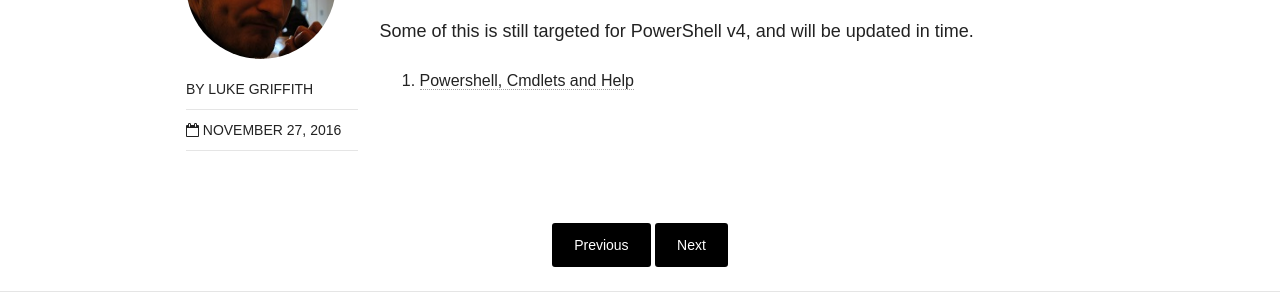
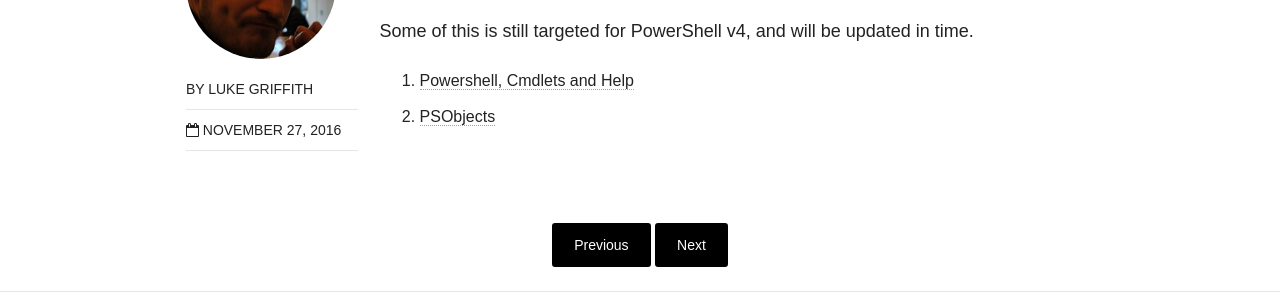
Before and after one commit to lukegriffith/JekyllBlog_Config, a Jekyll site: the page built from _posts/documentation/2016-11-27-PowerShell-Introduction.md, in a window 1280 px wide. Shown: the part 663-963 px from the top of the page. Built offline with Jekyll 4.4.1, drawn with Linux system fonts in a browser that asks for light colours; nearby versions of some CDN libraries.

Commit message:
small update

```diff
--- a/_posts/documentation/2016-11-27-PowerShell-Introduction.md
+++ b/_posts/documentation/2016-11-27-PowerShell-Introduction.md
@@ -12,3 +12,4 @@ Welcome to my introdution series for PowerShell, I will be releasing a number of
 Some of this is still targeted for PowerShell v4, and will be updated in time.
 
 1. [Powershell, Cmdlets and Help]({{ site.url }}/documentation/PowerShell-Cmdlets-Help/)
+2. [PSObjects]({{ site.url }}/documentation/PowerShell-PSObjects/)
```
